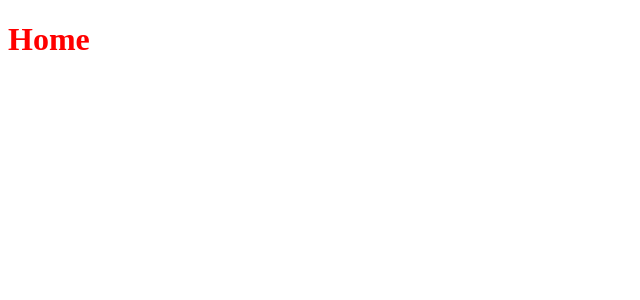
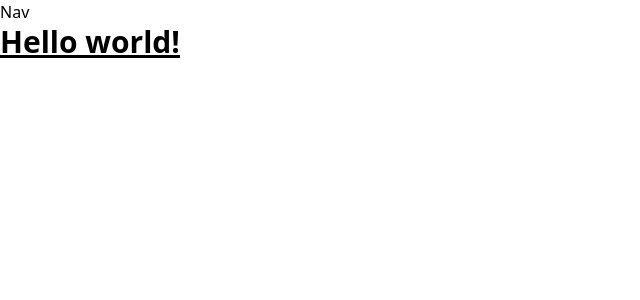
Before and after one commit to selinsuvarol/next.js-practice, a Next.js app in the folder nextjs-blog/: page / in a window 1280 px wide. Shown: the top 300 px of the page, without its empty margins (0-640 px from the left). Built offline with nearby package versions, Linux system fonts and the light colour scheme.

Commit message:
added tailwind support

```diff
--- /dev/null
+++ b/nextjs-blog/comps/Navbar.js
@@ -0,0 +1,11 @@
+import React from "react";
+
+function Navbar () {
+    return (
+        <div>
+            Nav
+        </div>
+    )
+}
+
+export default Navbar;
--- a/nextjs-blog/package.json
+++ b/nextjs-blog/package.json
@@ -9,5 +9,10 @@
     "next": "latest",
     "react": "17.0.2",
     "react-dom": "17.0.2"
+  },
+  "devDependencies": {
+    "autoprefixer": "^10.4.7",
+    "postcss": "^8.4.14",
+    "tailwindcss": "^3.1.6"
   }
 }
--- a/nextjs-blog/pages/_app.js
+++ b/nextjs-blog/pages/_app.js
@@ -1,5 +1,7 @@
 import "../styles/global.css";
 
 export default function MyApp({ Component, pageProps }) {
-    return <Component {...pageProps} />
+    return (
+        <Component {...pageProps} />
+    )
   }
--- a/nextjs-blog/pages/index.js
+++ b/nextjs-blog/pages/index.js
@@ -1,4 +1,5 @@
 import Head from 'next/head'
+import Navbar from '../comps/Navbar';
 
 export default function Home() {
   return (
@@ -7,8 +8,11 @@
         <title>Create Next App</title>
         <link rel="icon" href="/favicon.ico" />
       </Head>
+      <Navbar />
       <main>
-        <h1>Home</h1>
+      <h1 className="text-3xl font-bold underline">
+        Hello world!
+      </h1>
       </main>
     </div>
   )
--- /dev/null
+++ b/nextjs-blog/postcss.config.js
@@ -0,0 +1,6 @@
+module.exports = {
+  plugins: {
+    tailwindcss: {},
+    autoprefixer: {},
+  },
+}
--- a/nextjs-blog/styles/global.css
+++ b/nextjs-blog/styles/global.css
@@ -1,3 +1,3 @@
-h1{
-    color: red;
-}
+@tailwind base;
+@tailwind components;
+@tailwind utilities;
--- /dev/null
+++ b/nextjs-blog/tailwind.config.js
@@ -0,0 +1,11 @@
+/** @type {import('tailwindcss').Config} */
+module.exports = {
+  content: [
+    "./pages/**/*.{js,ts,jsx,tsx}",
+    "./comps/**/*.{js,ts,jsx,tsx}",
+  ],
+  theme: {
+    extend: {},
+  },
+  plugins: [],
+}
```
Also changed, not shown: 1 other file (tests, documents, lock files or other folders).
